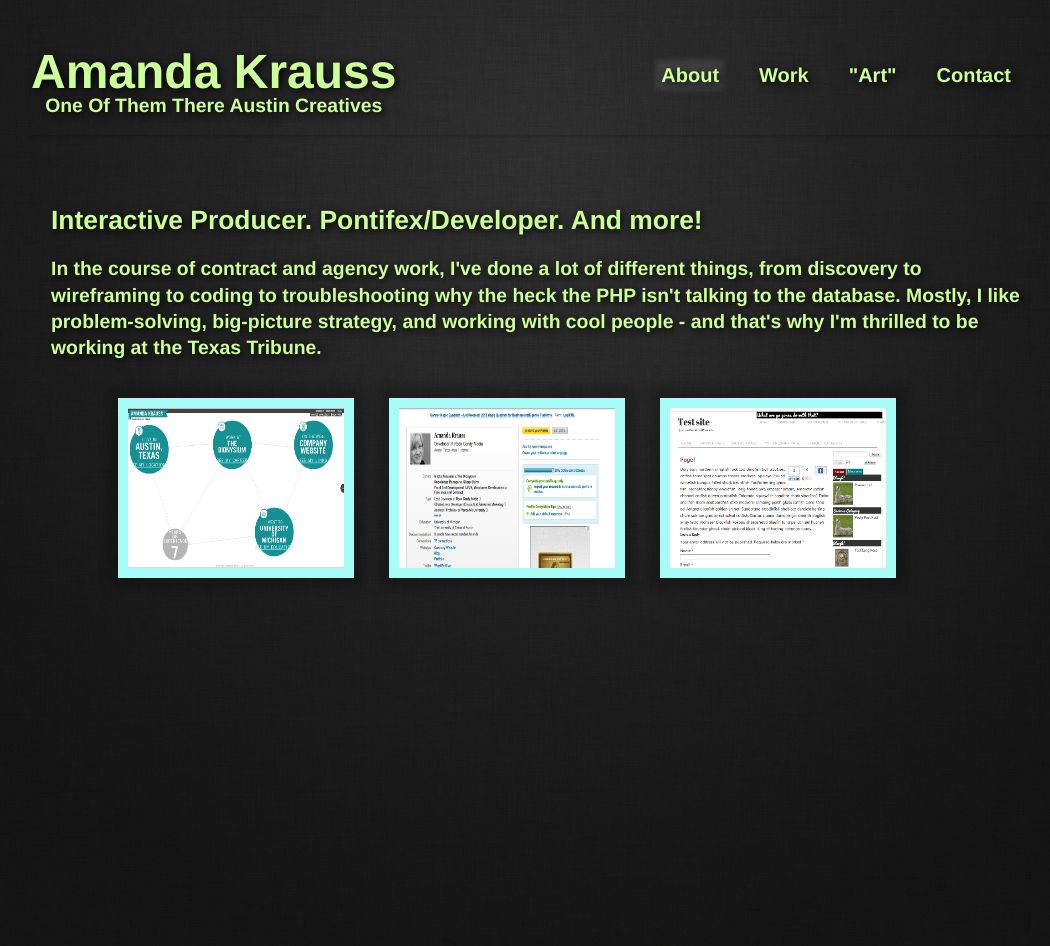
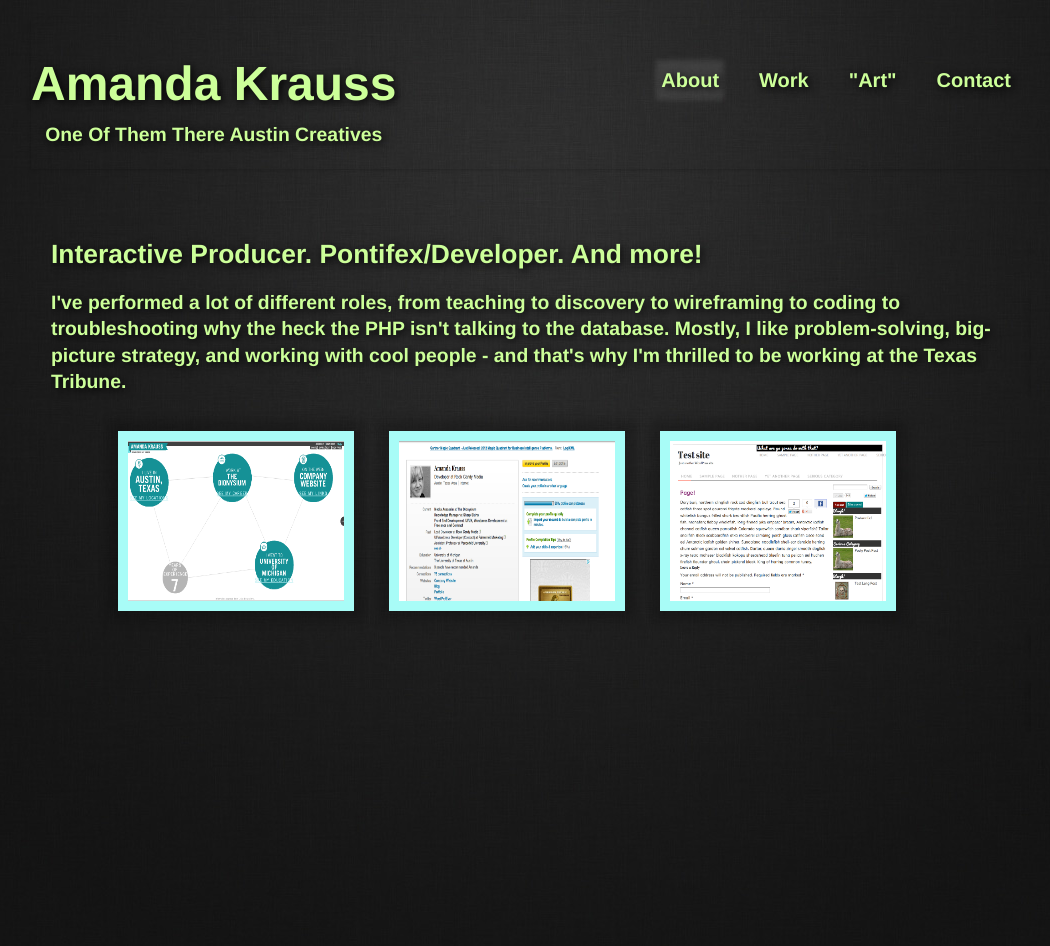
Before and after one commit to risatrix/AK_site, a PHP site: page / in a window 1280 px wide. Shown: the top 946 px of the page, without its empty margins (99-1149 px from the left). Before the commit the page ends 578 px from the top, so only its background shows below. Run offline with PHP 8.4, Linux system fonts and the light colour scheme; some libraries are stand-ins or nearby versions.

Commit message:
more copy changes

```diff
--- a/includes/about.php
+++ b/includes/about.php
@@ -1,7 +1,7 @@
 
 <h1>Interactive Producer. Pontifex/Developer. And more!</h1>
 
-	<p>In the course of contract and agency work, I've done a lot of different things, from discovery to
+	<p>I've performed a lot of different roles, from teaching to discovery to
 		wireframing to coding to troubleshooting why the heck the PHP isn't talking to the database. Mostly, I
 	like problem-solving, big-picture strategy, and working with cool people - and that's why I'm thrilled to be working
 at the Texas Tribune.</p>
--- a/includes/header.php
+++ b/includes/header.php
@@ -3,7 +3,7 @@
 <meta http-equiv="Content-Type" content="text/html; charset=UTF-8" />
 <title>Amanda Krauss -- Front-end Development, Creative Classicism, and more </title>
 
-<link href="style/style.css" rel="stylesheet" type="text/css" media="screen" />
+<link rel ="stylesheet" href="style/style.css" type="text/css" media="screen" />
 <link rel ="stylesheet" href="js/fancybox/source/jquery.fancybox.css"></script>
 <script src="https://ajax.googleapis.com/ajax/libs/jquery/1.7.2/jquery.min.js"></script>
 <script src="js/jquery.flexslider.js"></script>
--- a/includes/hey.php
+++ b/includes/hey.php
@@ -17,6 +17,4 @@ body {background: none; text-align: left;}
 				&nbsp; <br />
 				<input type="submit"> </form>
 </body>
-<script type="text/javascript" src="//use.typekit.net/vob2vre.js"></script>
-<script type="text/javascript">try{Typekit.load();}catch(e){}</script>
 </html>
--- a/includes/portfolio.php
+++ b/includes/portfolio.php
@@ -1,5 +1,5 @@
 <h1>The Texas Tribune</h1>
-<p>At the Tribune, I combine front-end development with co-ordination of Art, Tech, Events, Membership, and Business Development.
+<p>At the Tribune, I do front-end development as well as coordinating our platform team with Art, Tech, Events, Membership, and Business Development.
 	I came up with a strategy to allow a gradual transition into responsiveness. I've done some UX an UI work on our
 	explorers and games; and my ongoing project is to wrangle all the styles into a single style guide project.
 
@@ -9,8 +9,8 @@
 		<a href="http://amandakrauss.com/portfolio/?ds-gallery=dental-auxiliaries-austin-design-wordpress-development-seo"  title="opens portfolio page" class="fancybox folio_link"><img src="img/DASA.png" class="thumb" alt="DASA portfolio link"/><div class="title-slider">Small business site</div></a>
 </div><!--end .pics-->
 
-<h1>Contract Coding</h1>
-<p>Previous to joining the Tribune, I did a lot of Wordpress development in agency environments.</p>
+<h1 style="clear:both;">Contract/Freelance Coding</h1>
+<p>Previous to joining the Tribune, I did freelance Wordpress development, as well as doing contract coding in agency environments.</p>
 
 <div class ="pics">
 	<a href="http://amandakrauss.com/portfolio/?ds-gallery=interactive-social-media-playbook" title="opens portfolio page" class="fancybox folio_link"><img src="img/aev.png" class ="thumb"><div class="title-slider">Interactive Playbook</div></a>
--- a/style/style.css
+++ b/style/style.css
@@ -15,7 +15,9 @@
 /*Global styles*/
 
 body {
-	font: normal 1.1em/1 'futura-pt', Helvetica, sans-serif;
+	font-size: 1.1em;
+    line-height: 1.5;
+    font-family: "futura-pt", sans-serif;
 	background: #151515 url(../img/bg.png) no-repeat fixed 50% 0;
 	margin: 0;
 	padding: 0;
@@ -29,7 +31,7 @@ a, a:visited {
  text-decoration: none;
 }
 
-*, #homeslider p {text-shadow:2px 2px 8px #000;}
+*, #homeslider p {text-shadow:2px 2px 8px #000; font-family: "freight-sans-pro", Helvetica;}
 
 /*Structure*/
 #container {
@@ -40,10 +42,7 @@ a, a:visited {
 	color: #ccff99;
 	padding: 1em;
 
-
 }
-
-
 
 /*Header*/
 header {  width: 100%;  padding-top: 30px; -moz-box-shadow: 0 1px 4px rgba(0, 0, 0, .2); -webkit-box-shadow: 0 1px 4px rgba(0, 0, 0, .2); box-shadow: 0 1px 4px rgba(0, 0, 0, .2);}
```
